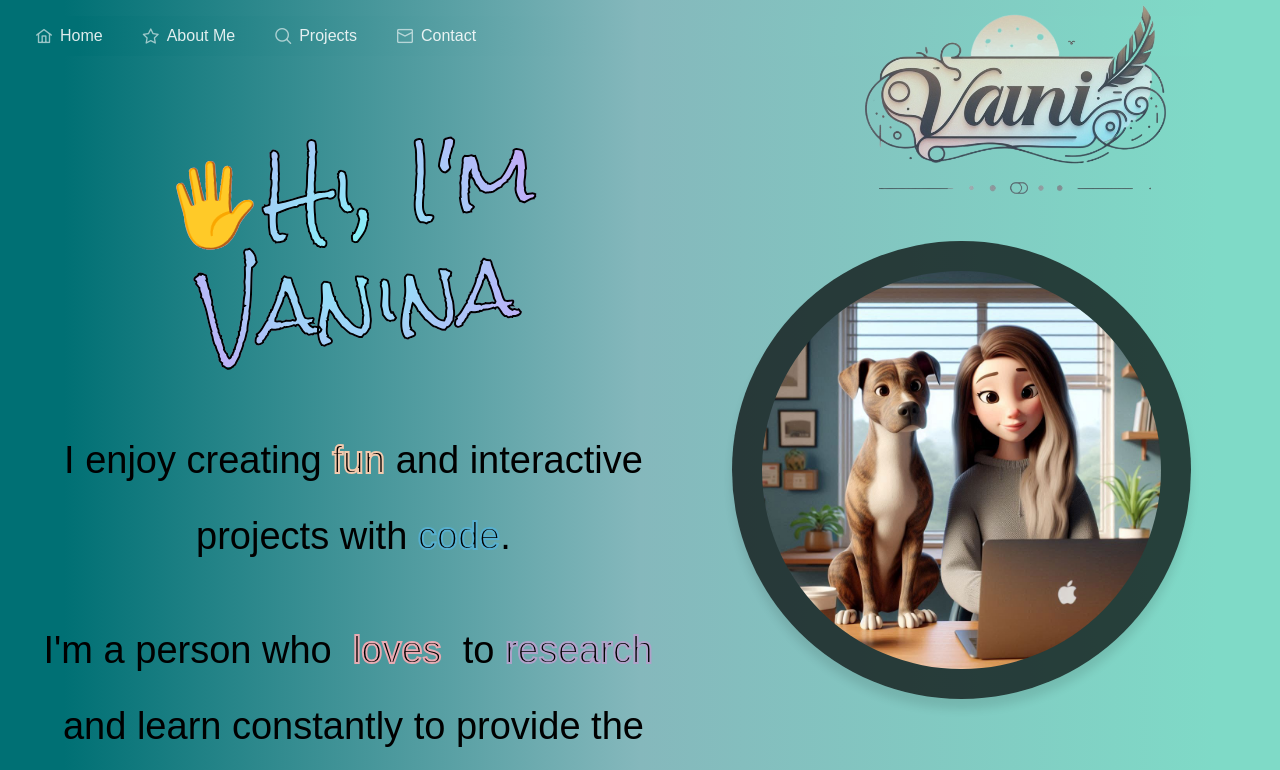
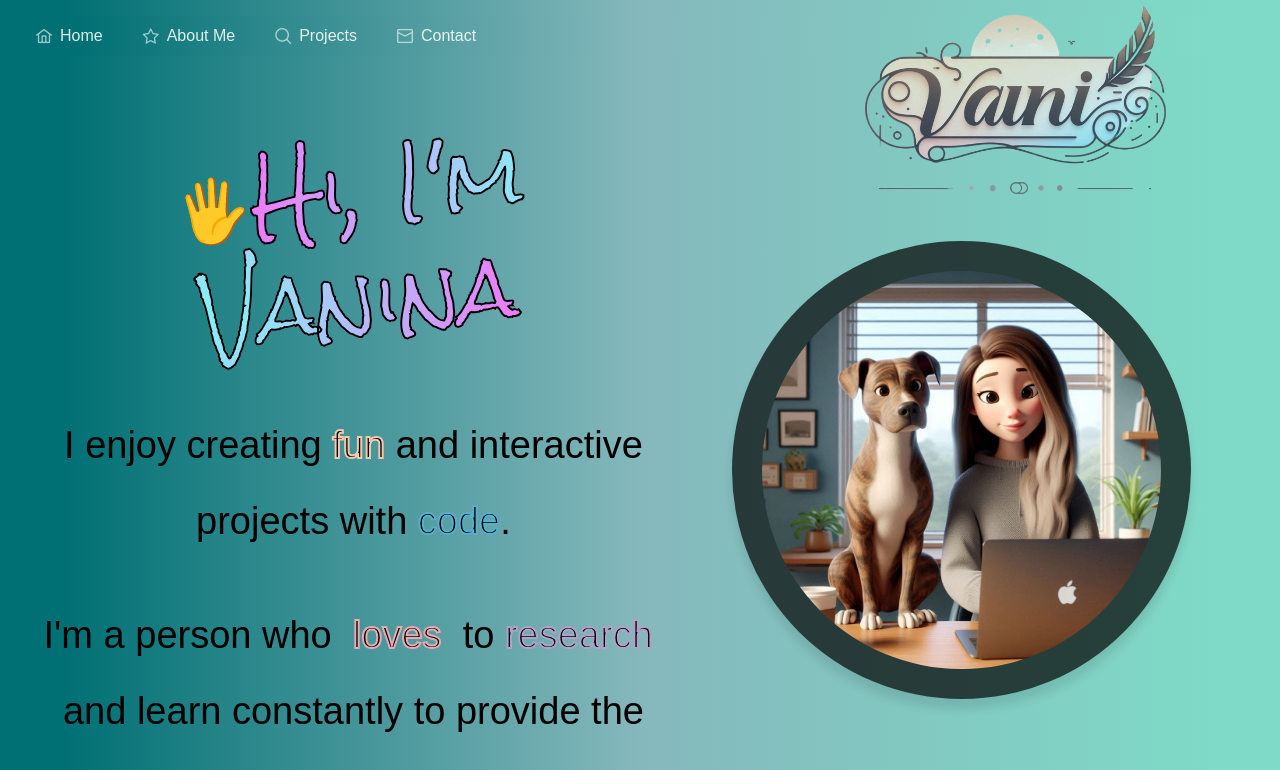
Before and after one commit to VaninaLuna/Portfolio, a React (Vite) app in the folder vani/: page / in a window 1280 px wide. Shown: the top 770 px of the page. Built offline with nearby package versions, Linux system fonts and the light colour scheme; a web font is replaced by a local one.

Commit message:
Update Presentation.tsx

```diff
--- a/vani/src/componentes/Presentation.tsx
+++ b/vani/src/componentes/Presentation.tsx
@@ -16,7 +16,7 @@ export const Presentation: React.FC<Props> = ({ setShowConfetti,
     return (
         <section id="presentation" className="presentation-section">
             <div className="intro-description">
-                <h1 className='rock-salt-regular who-cover presentation-title'>🖐️Hi, I'm Vanina</h1>
+                <h1 className='rock-salt-regular who-cover'>🖐️<strong className='presentation-title'>Hi, I'm Vanina</strong></h1>
                 <div className='rammetto-one-regular'>
                     <p>
                         I enjoy creating&nbsp;
```
